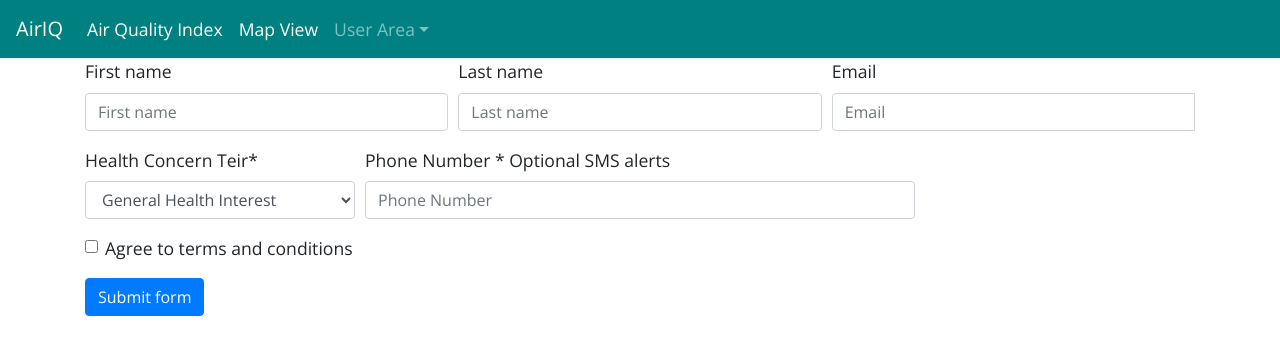
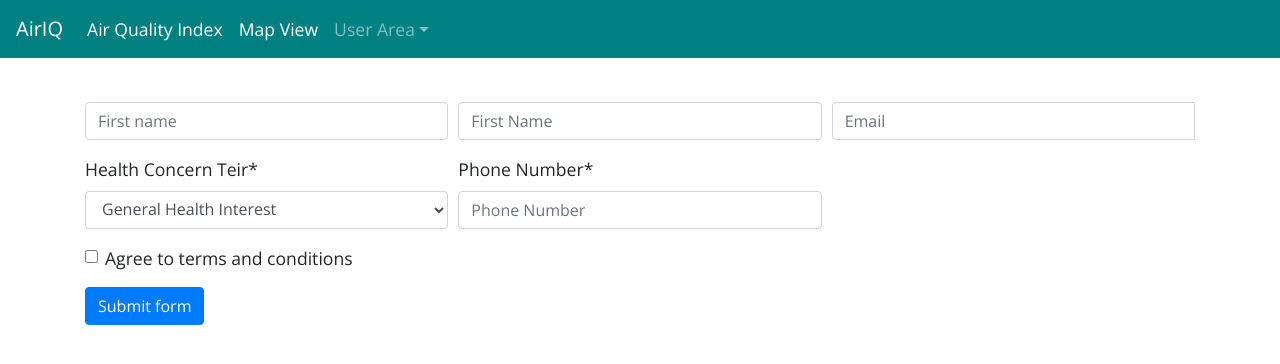
Before and after one commit to sogbdn/AirIQ, a React (Create React App) app in the folder client/: page /register in a window 1280 px wide. Shown: the top 364 px of the page. Built offline with nearby package versions, Linux system fonts and the light colour scheme; what google-maps-react would draw is missing.

Commit message:
debugging css linkag to form control

```diff
--- a/client/src/App.css
+++ b/client/src/App.css
@@ -41,10 +41,8 @@ body {
 
 
 .avatar{
-
-
-  margin: 0.7em;
-
+  margin-top: 0.7em;
+  margin-bottom: 0.7em;
 }
 
 .aqinum {
@@ -92,14 +90,16 @@ background-color:#31c060;
   }
 }
 
+.form-control.valid:focus  {
+    box-shadow: 0 0 0 0.2rem #1cb24940;
+  }
 
-.isValid {
-background-color: green
-}
+.form-control.invalid:focus  {
+      box-shadow: 0 0 0 0.2rem #d6164340;
+    }
 
-.isInValid {
-  background-color: red
-
+.valid {
+      border-color: green !important;
 }
 
 .navbar-custom a {
@@ -109,3 +109,7 @@ background-color: green
 .dropdown-item a {
   color: teal
 }
+
+.container {
+  margin-top: 1em;
+}
--- a/client/src/components/pages/Login.js
+++ b/client/src/components/pages/Login.js
@@ -1,4 +1,8 @@
 import React, { Component } from "react";
+import Form from 'react-bootstrap/Form';
+import Button from 'react-bootstrap/Button';
+import InputGroup from 'react-bootstrap/InputGroup'
+import Container from 'react-bootstrap/Container'
 
 //page not actually defined yet
 export default class Login extends Component {
@@ -7,9 +11,28 @@ export default class Login extends Component {
   }
   render() {
     return (
-      <div>
-        Login placeholder
-      </div>
+      <Container>
+      <Form>
+      <Form.Group controlId="formBasicEmail">
+        <Form.Label>Email address</Form.Label>
+        <Form.Control type="email" placeholder="Enter email" />
+        <Form.Text className="text-muted">
+          We'll never share your email with anyone else.
+        </Form.Text>
+      </Form.Group>
+
+      <Form.Group controlId="formBasicPassword">
+        <Form.Label>Password</Form.Label>
+        <Form.Control type="password" placeholder="Password" />
+      </Form.Group>
+      <Form.Group controlId="formBasicChecbox">
+        <Form.Check type="checkbox" label="Check me out" />
+      </Form.Group>
+      <Button variant="primary" type="submit">
+        Submit
+      </Button>
+    </Form>
+    </Container>
     );
   }
 }
--- a/client/src/components/pages/Registration.js
+++ b/client/src/components/pages/Registration.js
@@ -1,5 +1,5 @@
-import React, { Component } from "react";
-
+import React, { Component } from 'react';
+// https://unpkg.com/react-bootstrap@1.0.0-beta.5/Form.js
 import Form from 'react-bootstrap/Form';
 import Button from 'react-bootstrap/Button';
 import Col from 'react-bootstrap/Col';
@@ -7,8 +7,11 @@ import InputGroup from 'react-bootstrap/InputGroup'
 import Container from 'react-bootstrap/Container'
 import axios from 'axios';
 
-//Registration form copied from register.js
 export default class Registration extends Component {
+
+  componentDidMount() {
+    console.log("Registration Mounted");
+  }
 
   constructor() {
     super();
@@ -47,36 +50,44 @@ export default class Registration extends Component {
   }
 
   onChange = (e) => {
-
-    //const validentries = ^(\+\d{1,2}\s)?\(?\d{3}\)?[\s.-]\d{3}[\s.-]\d{4}$
-
-    // if (e.target.name === "phone_number") {
-    //   if (e.target.value.match(validentries))
-          //validation = true
+    let validation;
+    if (e.target.name === "phone_number") {
+      var validentries1 = /^(\+\d{1,2}\s)?\(?\d{3}\)?[\s.-]?\d{3}[\s.-]?\d{4}$/; // there is a sneaky space being allowed in the valid characters
+      if (e.target.value.match(validentries1)) {
+        validation = true
+        console.log('true')
+      } else {
+        validation = false
+        console.log('false')
+      }
+    }
+    // else if (e.target.name === "first_number") {
+    //   var validentries2 =/[A-Z]/g; // there is a sneaky space being allowed in the valid characters
+    //   if (e.target.value.match(validentries2)&& e.target.value.length <= 15) {
+    //     validation = true
+    //   } else {
+    //     validation = false
+    //   }
     // }
 
+    // else if (e.target.name === "last_number") {
+    //   var validentries3 =/[A-Z]/g; // there is a sneaky space being allowed in the valid characters
+    //   if (e.target.value.match(validentries3)&& (e.target.value.length <= 15 && e.target.value.length >2)) {
+    //     validation = true
+    //   } else {
+    //     validation = false
+    //   }
+    // }
 
-    /*
-      Because we named the inputs to match their
-      corresponding values in state, it's
-      super easy to update the state
-
-      //e.target.name ? first_name
-
-      //this.state = {
-        first_name: {}
-      }
-      onChange
-      //check validity
-      this.setState({ [e.target.name]: e.target.value })
-      //assign value then the validity
-      each control get the value
-
-      //two props to manage is '' Valid  isInvalid is true
-//if i want the green checks --- this is where
-
-    */
-    this.setState({ [e.target.name]: {value: e.target.value} });
+    // else if (e.target.name === "email") {
+    //   var validentries =/[A-Z]/g; // there is a sneaky space being allowed in the valid characters
+    //   if (e.target.value.match(validentries)&& (e.target.value.length <= 15 && e.target.value.length >2)) {
+    //     validation = true
+    //   } else {
+    //     validation = false
+    //   }
+    // }
+    this.setState({ [e.target.name]: {value: e.target.value, validation}});
   }
 
   handleSubmit = (event) => {
@@ -90,16 +101,27 @@ export default class Registration extends Component {
     });
   }
 
-  componentDidMount() {
-    console.log("Registation Mounted");
+  validationClass = (isValid) => {
+    if(isValid == null) {
+      return  "";
+    }
+    else if (isValid){
+      return "valid"
+    }
+    else {
+      return "invalid"
     }
 
+  }
+
+  componentDidMount() {
+    console.log("Register Mounted");
+  }
   render() {
 
     const {first_name, last_name, email, phone_number, good_days, bad_days, concern_type} = this.state;
 
     return (
-      <div>
       <Container>
       <Form
       // noValidate
@@ -108,7 +130,7 @@ export default class Registration extends Component {
     >
       <Form.Row>
         <Form.Group as={Col} md="4" controlId="validationCustom01">
-          <Form.Label>First name</Form.Label>
+          <Form.Label></Form.Label>
           <Form.Control
             required
             type="text"
@@ -122,20 +144,20 @@ export default class Registration extends Component {
           <Form.Control.Feedback>Looks good!</Form.Control.Feedback>
         </Form.Group>
         <Form.Group as={Col} md="4" controlId="validationCustom02">
-          <Form.Label>Last name</Form.Label>
+          <Form.Label></Form.Label>
           <Form.Control
             required
             type="text"
             name="last_name"
             value={last_name.value}
             onChange={this.onChange}
-            placeholder="Last name"
-            defaultValue="Otto"
+      className={this.validationClass(last_name.validation)}
+        placeholder="First Name"
           />
           <Form.Control.Feedback>Looks good!</Form.Control.Feedback>
         </Form.Group>
         <Form.Group as={Col} md="4" controlId="validationCustomEmail">
-          <Form.Label>Email</Form.Label>
+          <Form.Label></Form.Label>
           <InputGroup>
             <Form.Control
               type="email"
@@ -153,7 +175,7 @@ export default class Registration extends Component {
         </Form.Group>
       </Form.Row>
       <Form.Row>
-      <Form.Group as={Col} md="3" controlId="validationCustom03">
+      <Form.Group as={Col} md="4" controlId="validationCustom03">
     <Form.Label>Health Concern Teir*</Form.Label>
     <Form.Control as="select"
     name="concern_type"
@@ -167,25 +189,28 @@ export default class Registration extends Component {
     </Form.Control>
     </Form.Group>
 
-        <Form.Group as={Col} md="6" controlId="validationCustom05">
-        <Form.Label>Phone Number * Optional SMS alerts</Form.Label>
+    <Form.Group as={Col} md="4" controlId="validationCustom05">
+    <Form.Label>Phone Number*</Form.Label>
       <Form.Control type="num"
       placeholder="Phone Number"
       name="phone_number"
       value={phone_number.value}
       onChange={this.onChange}
-          //validation = {null}
+      className={this.validationClass(phone_number.validation)}
       />
-        <Form.Control.Feedback>
-        {['checkbox'].map(type => (
-    <div key={`inline-${type}`} className="mb-3">
+
+        { phone_number.validation ?
+    <div key={`inline-checkbox`} className="mb-1">
       <Form.Check inline label="Best AirQ days"
-      type={type}
-      id={`inline-${type}-1 inline-${type}-2`} />
-      <Form.Check inline label="Poor AirQ days" type={type} id={`inline-${type}-2`} />
-    </div>
-      ))}
-      </Form.Control.Feedback>
+      type='checkbox'
+      id={`inline-checkbox-1 inline-checkbox-2`} />
+      <Form.Check inline label="Poor AirQ days"
+      type='checkbox'
+      id={`inline-checkbox-2`}
+      //onChange={this.onChange}
+      />
+    </div> : null
+      }
         </Form.Group>
 
         <Form.Group as={Col} md="3" controlId="validationCustom04">
@@ -202,7 +227,35 @@ export default class Registration extends Component {
       <Button type="submit">Submit form</Button>
     </Form>
     </Container>
-      </div>
     );
   }
 }
+
+
+// bsPrefix
+// string
+// 'form-group'
+// Change the underlying component CSS base class name and modifier class names prefix. This is an escape hatch for working with heavily customized bootstrap css.
+
+
+/*
+      Because we named the inputs to match their
+      corresponding values in state, it's
+      super easy to update the state
+
+      e.target.name ? e.target.name :
+
+
+      //this.state = {
+        first_name: {}
+      }
+      onChange
+      //check validity
+      this.setState({ [e.target.name]: e.target.value })
+      //assign value then the validity
+      each control get the value
+
+      //two props to manage is '' Valid  isInvalid is true
+//if i want the green checks --- this is where
+
+    */
```
Lines whose indentation alone changed are shown as unchanged.
